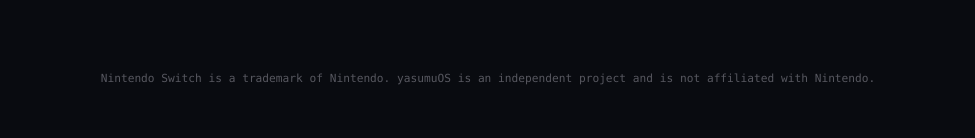
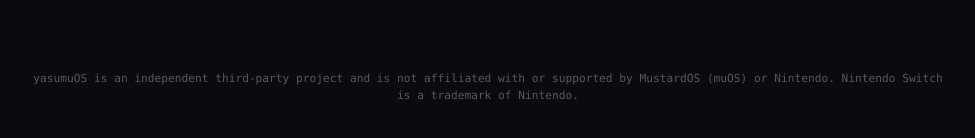
Before and after one commit to t0mg/yasumuOS, a plain HTML site: page docs/index.html in a window 1280 px wide. Shown: the part 2702-2840 px from the top of the page, without its empty margins (152-1127 px from the left). Drawn offline with Linux system fonts and the light colour scheme.

Commit message:
Clarify independent third-party status in README and website footer

```diff
--- a/docs/index.html
+++ b/docs/index.html
@@ -329,7 +329,7 @@
   </section>
 
   <footer>
-    <div style="margin-top:8px; font-size:0.7rem; opacity:0.75;">Nintendo Switch is a trademark of Nintendo. yasumuOS is an independent project and is not affiliated with Nintendo.</div>
+    <div style="margin-top:8px; font-size:0.7rem; opacity:0.75;">yasumuOS is an independent third-party project and is not affiliated with or supported by MustardOS (muOS) or Nintendo. Nintendo Switch is a trademark of Nintendo.</div>
   </footer>
 </div>
 
```
Also changed, not shown: 1 other file.
